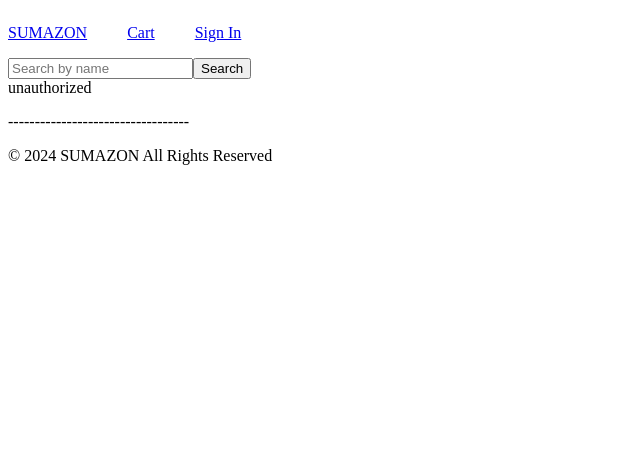
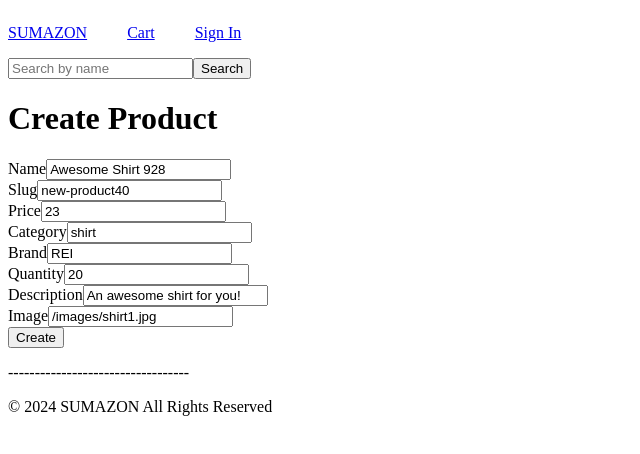
Before and after one commit to lmeng25/sumazon, a Next.js app: page /admin/products/new in a window 1280 px wide. Shown: the top 454 px of the page, without its empty margins (0-640 px from the left). Built offline with nearby package versions, Linux system fonts and the light colour scheme; no server answers.

Commit message:
add admin create product page

```diff
--- /dev/null
+++ b/app/admin/products/new/CreateProduct.tsx
@@ -0,0 +1,153 @@
+'use client';
+import { Product } from '@/lib/models/ProductModel';
+import { useRouter } from 'next/navigation';
+import { useEffect, useState } from 'react';
+import { ValidationRule, useForm } from 'react-hook-form';
+import toast from 'react-hot-toast';
+
+export default function CreateProduct() {
+    const [loading, setLoading] = useState(false);
+    const [error, setError] = useState('');
+    const [isCreating, setIsCreating] = useState(false);
+    const router = useRouter();
+
+    const {
+        register,
+        handleSubmit,
+        formState: { errors },
+        setValue,
+    } = useForm<Product>({
+        defaultValues: {
+            name: 'Awesome Shirt ' + Math.trunc((Math.random() * 1000) % 1000),
+            slug: 'new-product' + Math.trunc((Math.random() * 1000) % 1000),
+            image: '/images/shirt1.jpg',
+            price: Math.trunc((Math.random() * 100) % 100),
+            category: 'shirt',
+            brand: 'REI',
+            quantity: 20,
+            description: 'An awesome shirt for you!',
+        },
+    });
+
+    const createProduct = async (formData: any) => {
+        console.log(formData);
+        setIsCreating(true);
+        try {
+            const res = await fetch(`/api/admin/products`, {
+                method: 'POST',
+                headers: { 'Content-Type': 'application/json' },
+                body: JSON.stringify(formData),
+            });
+            const data = await res.json();
+            if (!res.ok) throw new Error(data.message);
+            toast.success('Product created successfully');
+            router.push('/admin/products');
+        } catch (error: any) {
+            toast.error(error.message);
+        } finally {
+            setIsCreating(false);
+        }
+    };
+
+    return (
+        <div>
+            <h1>Create Product</h1>
+            <form onSubmit={handleSubmit(createProduct)}>
+                <div>
+                    <label htmlFor="name">Name</label>
+                    <input
+                        {...register('name', {
+                            required: 'Name is required',
+                        })}
+                        id="name"
+                        type="text"
+                    />
+                    {errors.name && <p>{errors.name.message}</p>}
+                </div>
+                <div>
+                    <label htmlFor="slug">Slug</label>
+                    <input
+                        {...register('slug', {
+                            required: 'Slug is required',
+                        })}
+                        id="slug"
+                        type="text"
+                    />
+                    {errors.slug && <p>{errors.slug.message}</p>}
+                </div>
+                <div>
+                    <label htmlFor="price">Price</label>
+                    <input
+                        {...register('price', {
+                            required: 'Price is required',
+                            valueAsNumber: true,
+                        })}
+                        id="price"
+                        type="number"
+                    />
+                    {errors.price && <p>{errors.price.message}</p>}
+                </div>
+                <div>
+                    <label htmlFor="category">Category</label>
+                    <input
+                        {...register('category', {
+                            required: 'Category is required',
+                        })}
+                        id="category"
+                        type="text"
+                    />
+                    {errors.category && <p>{errors.category.message}</p>}
+                </div>
+                <div>
+                    <label htmlFor="brand">Brand</label>
+                    <input
+                        {...register('brand', {
+                            required: 'Brand is required',
+                        })}
+                        id="brand"
+                        type="text"
+                    />
+                    {errors.brand && <p>{errors.brand.message}</p>}
+                </div>
+
+                <div>
+                    <label htmlFor="quantity">Quantity</label>
+                    <input
+                        {...register('quantity', {
+                            required: 'Quantity is required',
+                            valueAsNumber: true,
+                        })}
+                        id="quantity"
+                        type="number"
+                    />
+                    {errors.quantity && <p>{errors.quantity.message}</p>}
+                </div>
+                <div>
+                    <label htmlFor="description">Description</label>
+                    <input
+                        {...register('description', {
+                            required: 'Description is required',
+                        })}
+                        id="description"
+                        type="text"
+                    />
+                    {errors.description && <p>{errors.description.message}</p>}
+                </div>
+                <div>
+                    <label htmlFor="image">Image</label>
+                    <input
+                        {...register('image', {
+                            required: 'Image is required',
+                        })}
+                        id="image"
+                        type="text"
+                    />
+                    {errors.image && <p>{errors.image.message}</p>}
+                </div>
+                <button type="submit" disabled={isCreating}>
+                    {isCreating ? 'Creating...' : 'Create'}
+                </button>
+            </form>
+        </div>
+    );
+}
--- /dev/null
+++ b/app/admin/products/new/page.tsx
@@ -0,0 +1,5 @@
+import CreateProduct from './CreateProduct';
+
+export default function NewProduct() {
+    return <CreateProduct />;
+}
```
